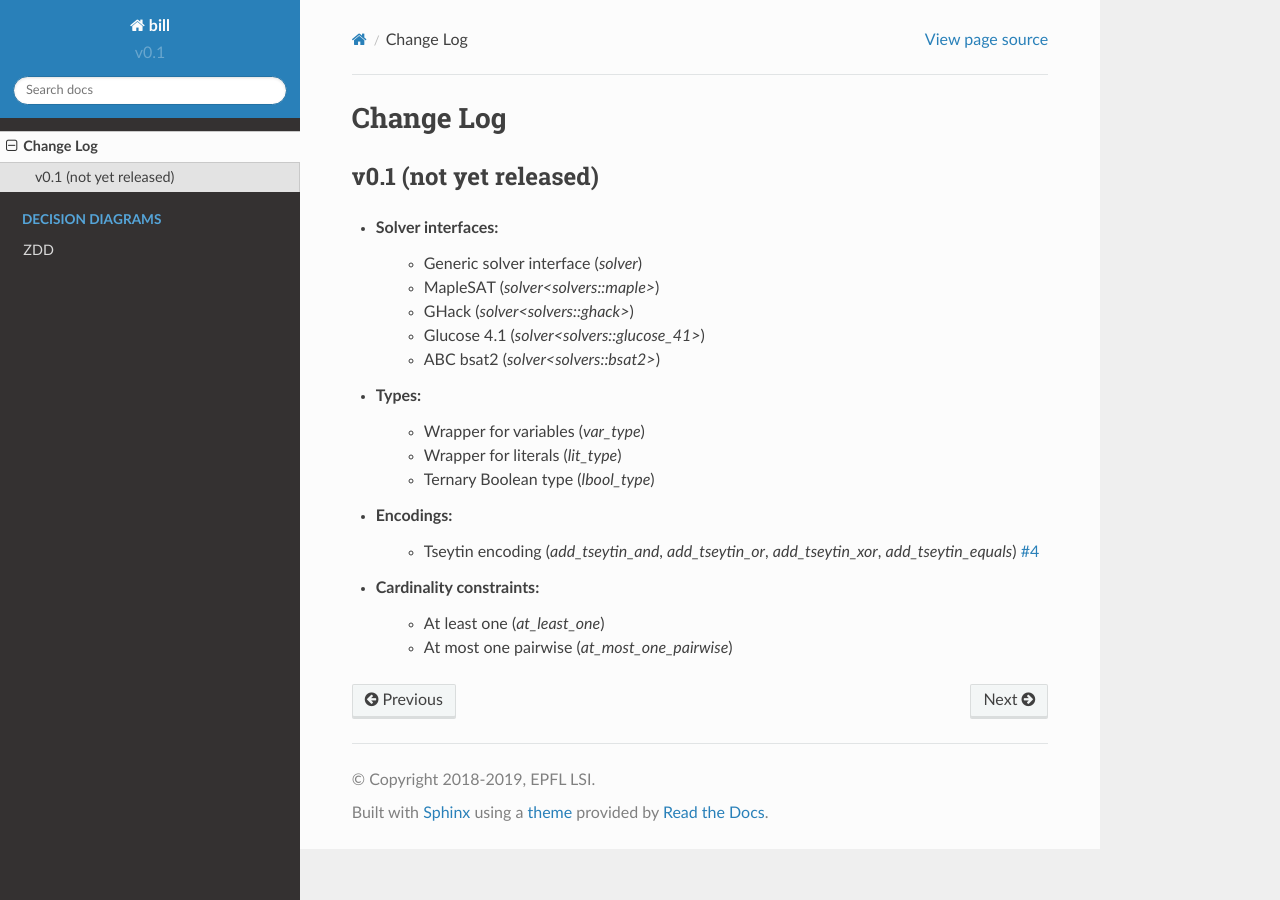
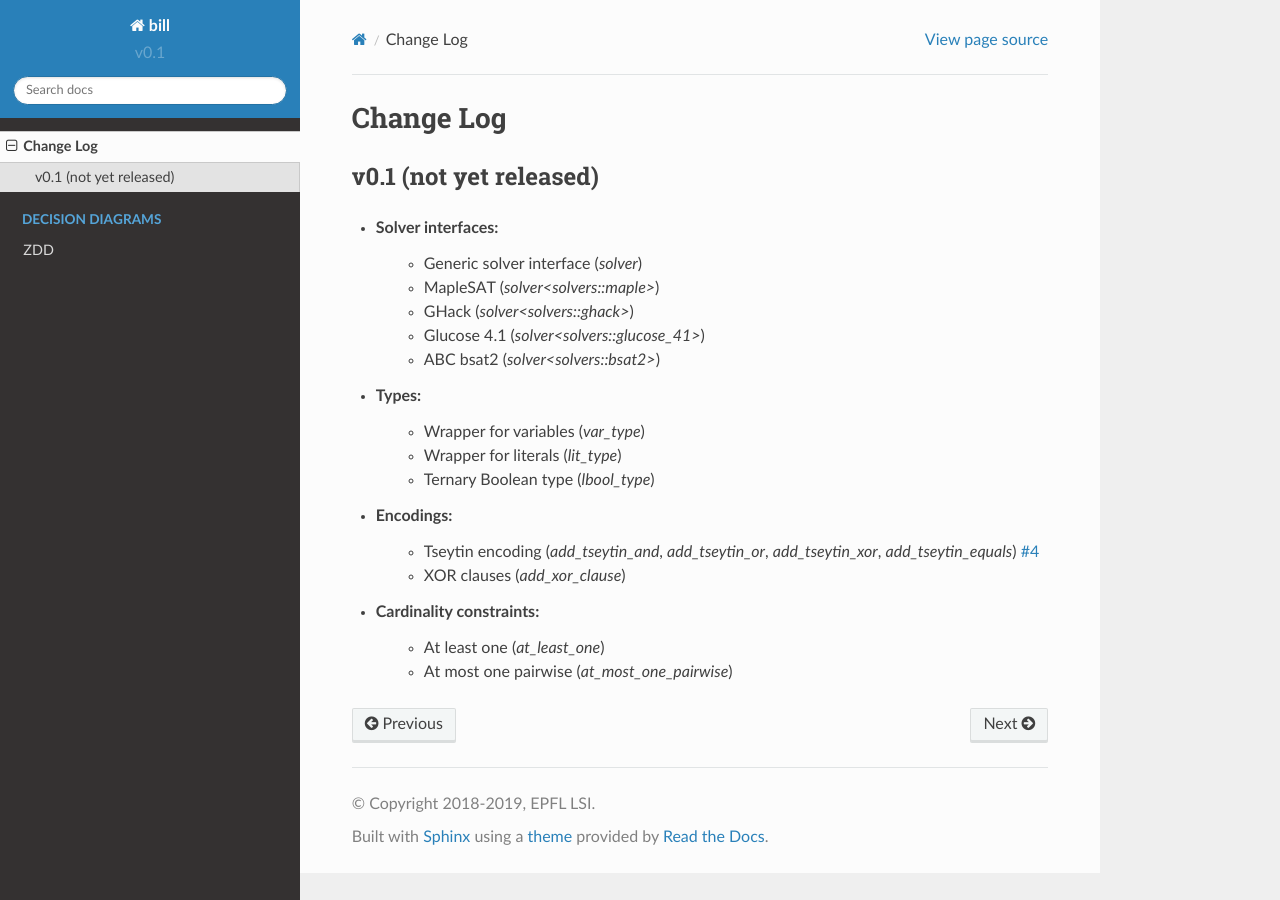
Before and after one commit to lsils/bill, a Sphinx documentation site: the page built from docs/changelog.rst, in a window 1280 px wide. Built offline with Sphinx 7.4.7 and the Read the Docs theme 2.0.0, drawn with Linux system fonts in a browser that asks for light colours.

Commit message:
changelog.

```diff
--- a/docs/changelog.rst
+++ b/docs/changelog.rst
@@ -16,6 +16,7 @@ v0.1 (not yet released)
     - Ternary Boolean type (`lbool_type`)
 * Encodings:
     - Tseytin encoding (`add_tseytin_and`, `add_tseytin_or`, `add_tseytin_xor`, `add_tseytin_equals`) `#4 <https://github.com/lsils/bill/pull/4>`_
+    - XOR clauses (`add_xor_clause`)
 * Cardinality constraints:
     - At least one (`at_least_one`)
     - At most one pairwise (`at_most_one_pairwise`)
```
